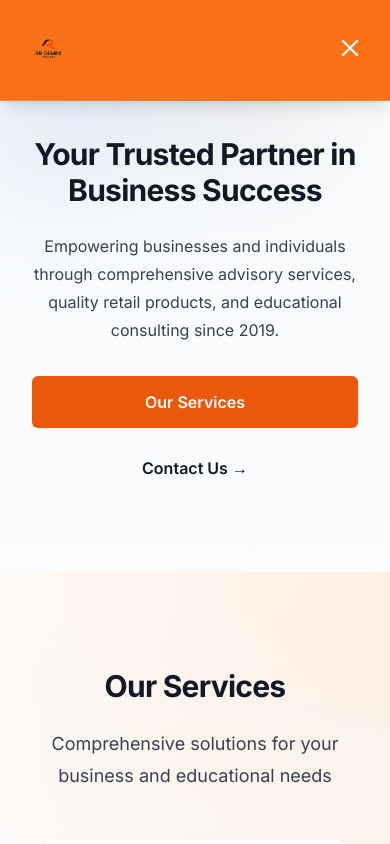
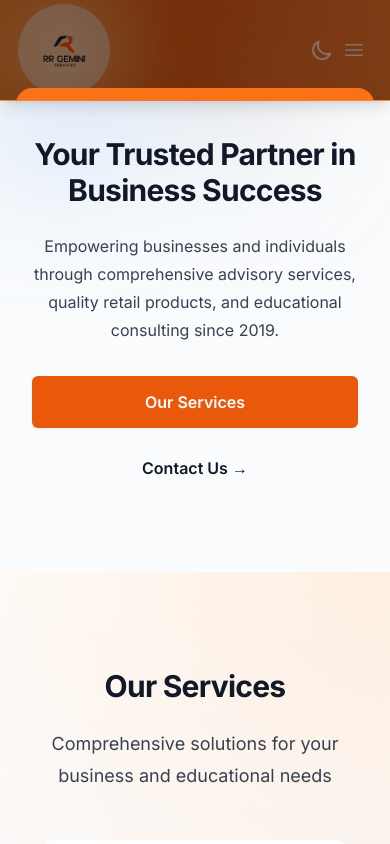
Before and after one commit to areebkhan001/rrgeminiservices, a Next.js app: page / in a window 390 px wide. Both pictures are taken after a click on the button "Open main menu". Shown: the top 844 px of the page. Built offline with nearby package versions, Linux system fonts and the light colour scheme.

Commit message:
feat: convert mobile menu to dropdown style - Dropdown appears below header instead of slide-in - All navigation options visible without scrolling - Cleaner, more compact design

```diff
--- a/src/components/Header.tsx
+++ b/src/components/Header.tsx
@@ -242,47 +242,26 @@ export const Header = () => {
           </div>
         </nav>
 
-        {/* Mobile menu */}
-        <div className="lg:hidden" style={{ position: 'relative', zIndex: 9999 }}>
+        {/* Mobile menu - Dropdown style */}
+        <div className="lg:hidden">
+          {isMenuOpen && (
             <div
-            className={`fixed inset-0 bg-black/50 transition-opacity duration-300 ${isMenuOpen ? 'opacity-100 z-[60]' : 'opacity-0 pointer-events-none -z-10'}`}
+              className="fixed inset-0 bg-black/50 z-[60] transition-opacity duration-200"
               onClick={() => setIsMenuOpen(false)}
               onKeyDown={(e) => e.key === 'Escape' && setIsMenuOpen(false)}
               role="button"
               tabIndex={0}
               aria-label="Close menu"
             />
-          <div className={`fixed inset-y-0 right-0 z-[70] w-full bg-orange-500 dark:bg-blue-900 px-6 py-6 sm:max-w-sm shadow-2xl transition-transform duration-300 ease-in-out overflow-y-auto ${isMenuOpen ? 'translate-x-0' : 'translate-x-full'}`}>
-            <div className="flex items-center justify-between">
-              <Link href="/" className="-m-1.5 p-1.5">
-                <img src="/main-logo.png" alt="RR GEMINI SERVICES" className="h-12 w-auto dark:brightness-0 dark:invert" />
-              </Link>
-              <button
-                type="button"
-                className="-m-2.5 rounded-md p-3 text-white hover:bg-white/10 active:bg-white/20 touch-manipulation"
-                onClick={() => setIsMenuOpen(false)}
-              >
-                <span className="sr-only">Close menu</span>
-                <svg
-                  className="h-7 w-7"
-                  fill="none"
-                  viewBox="0 0 24 24"
-                  strokeWidth="2"
-                  stroke="currentColor"
-                  aria-hidden="true"
-                >
-                  <path strokeLinecap="round" strokeLinejoin="round" d="M6 18L18 6M6 6l12 12" />
-                </svg>
-              </button>
-            </div>
-            <div className="mt-8 flow-root">
-              <div className="-my-6 divide-y divide-white/20">
-                <div className="space-y-3 py-6">
+          )}
+          {isMenuOpen && (
+            <div className="fixed top-[88px] left-0 right-0 z-[70] mx-4 bg-orange-500 dark:bg-blue-900 rounded-2xl shadow-2xl overflow-hidden animate-in slide-in-from-top-5 duration-300">
+              <div className="divide-y divide-white/20">
                 {navItems.map((item) => (
                   <Link
                     key={item.name}
                     href={item.href}
-                      className="-mx-3 block rounded-lg px-4 py-3.5 text-lg font-semibold leading-7 text-white hover:bg-orange-600 dark:hover:bg-blue-800 active:bg-orange-700 dark:active:bg-blue-700 touch-manipulation"
+                    className="block px-6 py-4 text-lg font-semibold text-white hover:bg-orange-600 dark:hover:bg-blue-800 active:bg-orange-700 dark:active:bg-blue-700 touch-manipulation transition-colors"
                     onClick={() => setIsMenuOpen(false)}
                   >
                     {item.name}
@@ -291,7 +270,7 @@ export const Header = () => {
                 <button
                   type="button"
                   onClick={() => { toggleTheme(); setIsMenuOpen(false); }}
-                    className="-mx-3 w-full text-left block rounded-lg px-4 py-3.5 text-lg font-semibold leading-7 text-white hover:bg-orange-600 dark:hover:bg-blue-800 active:bg-orange-700 dark:active:bg-blue-700 touch-manipulation flex items-center gap-3"
+                  className="w-full text-left px-6 py-4 text-lg font-semibold text-white hover:bg-orange-600 dark:hover:bg-blue-800 active:bg-orange-700 dark:active:bg-blue-700 touch-manipulation flex items-center gap-3 transition-colors"
                 >
                   {theme === 'light' ? (
                     <><svg className="w-6 h-6" fill="none" viewBox="0 0 24 24" stroke="currentColor" aria-hidden="true"><title>Moon</title><path strokeLinecap="round" strokeLinejoin="round" strokeWidth={2} d="M20.354 15.354A9 9 0 018.646 3.646 9.003 9.003 0 0012 21a9.003 9.003 0 008.354-5.646z" /></svg>Dark Mode</>
@@ -301,8 +280,7 @@ export const Header = () => {
                 </button>
               </div>
             </div>
-            </div>
-          </div>
+          )}
         </div>
       </header>
     </FadeIn>
```
Lines whose indentation alone changed are shown as unchanged.
